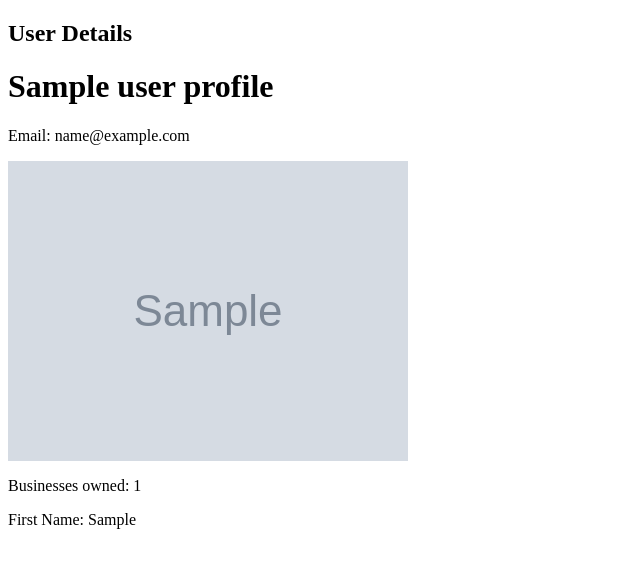
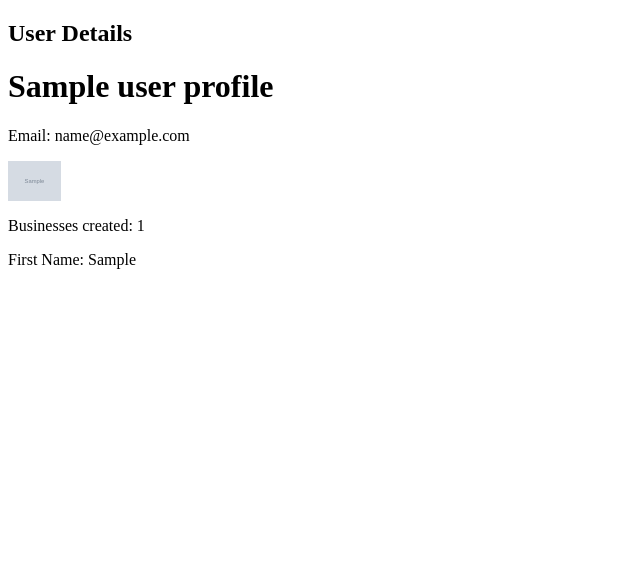
Before and after one commit to njogued/anza, a Django app: template anza/templates/user_details.html in a window 1280 px wide. Shown: the part 26-594 px from the top of the page, without its empty margins (0-640 px from the left). Run offline with Django 5.2, Linux system fonts and the light colour scheme; the template is opened without the code that fills it: most values are stand-ins (such as "Sample title", 1, 10 or a date in 2020); grey boxes marked "Sample" are stand-in pictures.

Commit message:
Template updates

```diff
--- a/anza/templates/home.html
+++ b/anza/templates/home.html
@@ -4,7 +4,7 @@
 
 {% block content %}
 {% if user.is_authenticated %}
-  Hi {{ user.username }}! Your user ID is {{ user.id }}.
+  Hi <a href="/users/{{ user.username }}">{{ user.username }}</a>! Your user ID is {{ user.id }}.
   <p><a href="{% url 'logout' %}">Log Out</a></p>
 {% else %}
   <p>You are not logged in</p>
--- a/anza/templates/user_details.html
+++ b/anza/templates/user_details.html
@@ -7,11 +7,11 @@
 <h1>{{ user_profile.name }}</h1>
 <p>Email: {{ user_profile.email }}</p>
 {% if user_profile.profile_picture %}
-<img src="{{ user_profile.profile_picture.url }}" alt="Profile Picture">
+<img src="{{ user_profile.profile_picture.url }}" alt="Profile Picture" style="max-height: 40px">
 {% else %}
 <img src="../media/profile_pictures/default.jpeg" alt="Profile Picture" style="max-height: 40px">
 {% endif %}
-<p>Businesses owned: {{ user_profile.businesses.count }}</p>
+<p>Businesses created: {{ user_profile.businesses.count }}</p>
 <p>First Name: {{ user_profile.first_name }}</p>
 
 {% endblock %}
```
